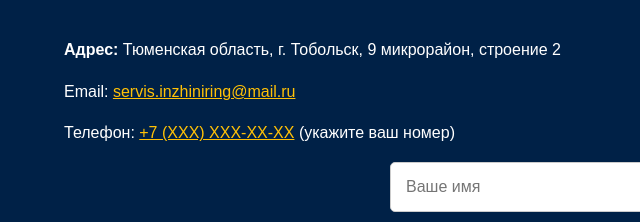
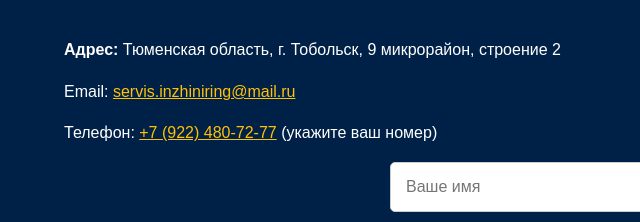
Before and after one commit to servisinzhiniring/site, a plain HTML site: page index.html in a window 1280 px wide. Shown: the part 2976-3198 px from the top of the page, 0-640 px from the left. Drawn offline with Linux system fonts and the light colour scheme.

Commit message:
Update index.html

```diff
--- a/index.html
+++ b/index.html
@@ -99,7 +99,7 @@
         <h2>Контакты</h2>
         <p><strong>Адрес:</strong> Тюменская область, г. Тобольск, 9 микрорайон, строение 2</p>
         <p>Email: <a href="mailto:servis.inzhiniring@mail.ru" style="color: #ffc107;">servis.inzhiniring@mail.ru</a></p>
-        <p>Телефон: <a href="tel:+74950000000" style="color: #ffc107;">+7 (XXX) XXX-XX-XX</a> (укажите ваш номер)</p>
+        <p>Телефон: <a href="tel:+79224807277" style="color: #ffc107;">+7 (922) 480-72-77</a> (укажите ваш номер)</p>
 
         <form action="mailto:servis.inzhiniring@mail.ru" method="post" enctype="text/plain">
             <input type="text" name="Имя" placeholder="Ваше имя" required>
```
